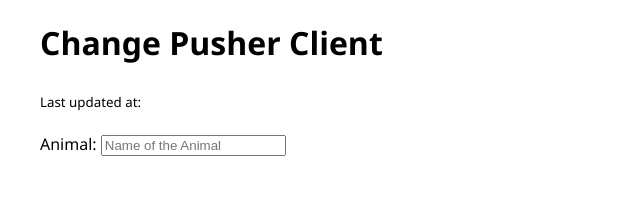
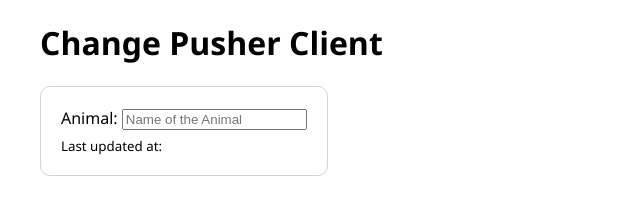
Before and after one commit to Pivee/change-pusher, a website: page client/index.html in a window 1280 px wide. Shown: the whole page, without its empty margins (0-640 px from the left). Drawn offline with nearby package versions, Linux system fonts and the light colour scheme; no server answers.

Commit message:
Update styles

```diff
--- a/client/index.html
+++ b/client/index.html
@@ -13,13 +13,11 @@
   <h1>Change Pusher Client</h1>
 
   <div id="app">
-    <div class="last-updated-timstamp">
-      <sub>Last updated at: <span id="last-updated-at"></span></sub>
-    </div>
-    <div class="input-group">
-      <br>
+    <div class="input-group animal">
       <label for="animal">Animal: </label>
       <input type="text" name="animal" id="animal" placeholder="Name of the Animal">
+      <br>
+      <sub>Last updated at: <span id="last-updated-at"></span></sub>
     </div>
   </div>
 
--- a/client/style.css
+++ b/client/style.css
@@ -4,3 +4,19 @@
   margin: 0;
   margin-left: 40px;
 }
+
+.input-group {
+  border: 1px solid grey;
+  border-radius: 10px;
+  padding-top: 0;
+  padding: 20px;
+  width: fit-content;
+}
+
+.input-group:hover {
+  background-color: rgb(200, 200, 200);
+}
+
+.animal {
+  border-color: lightgrey;
+}
```
